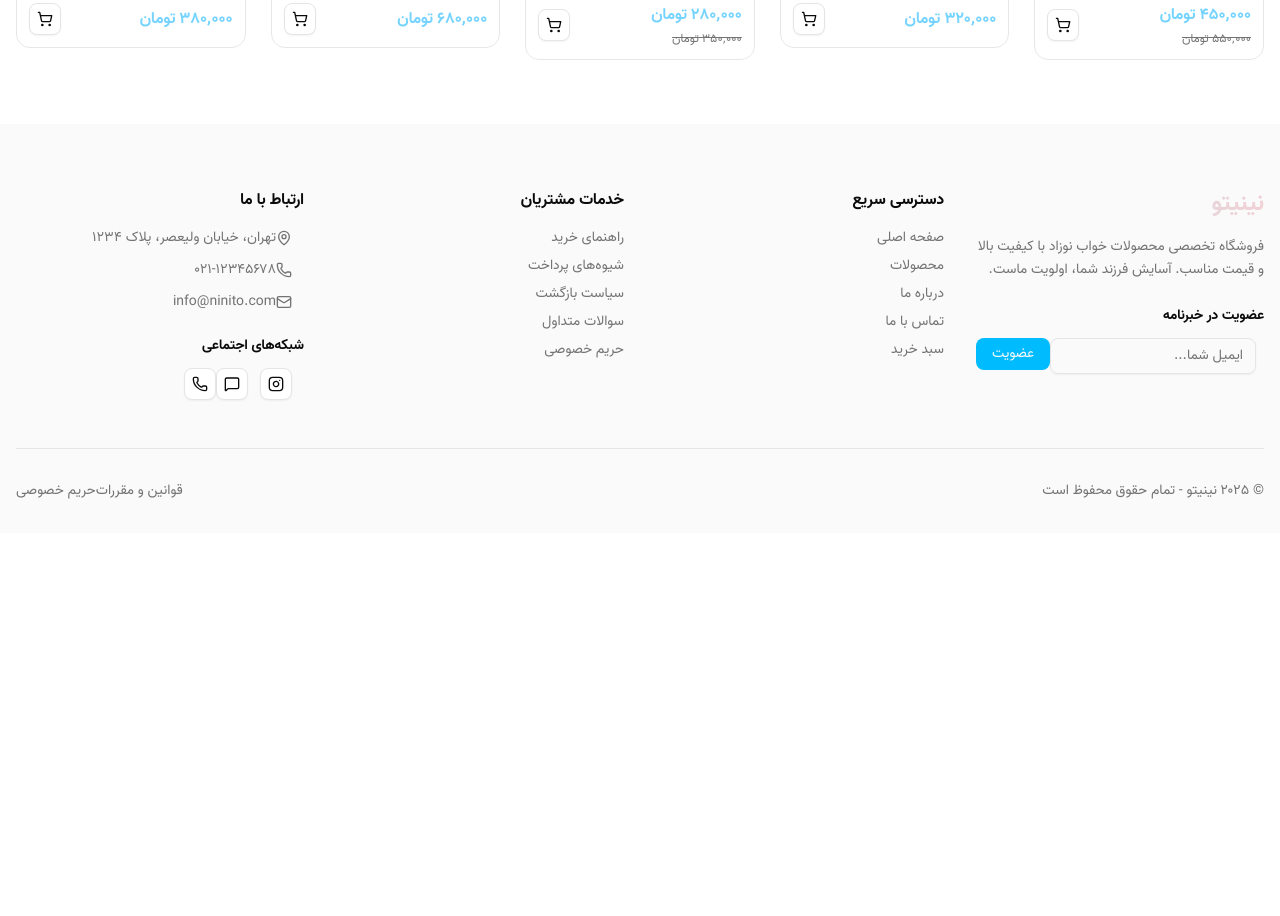
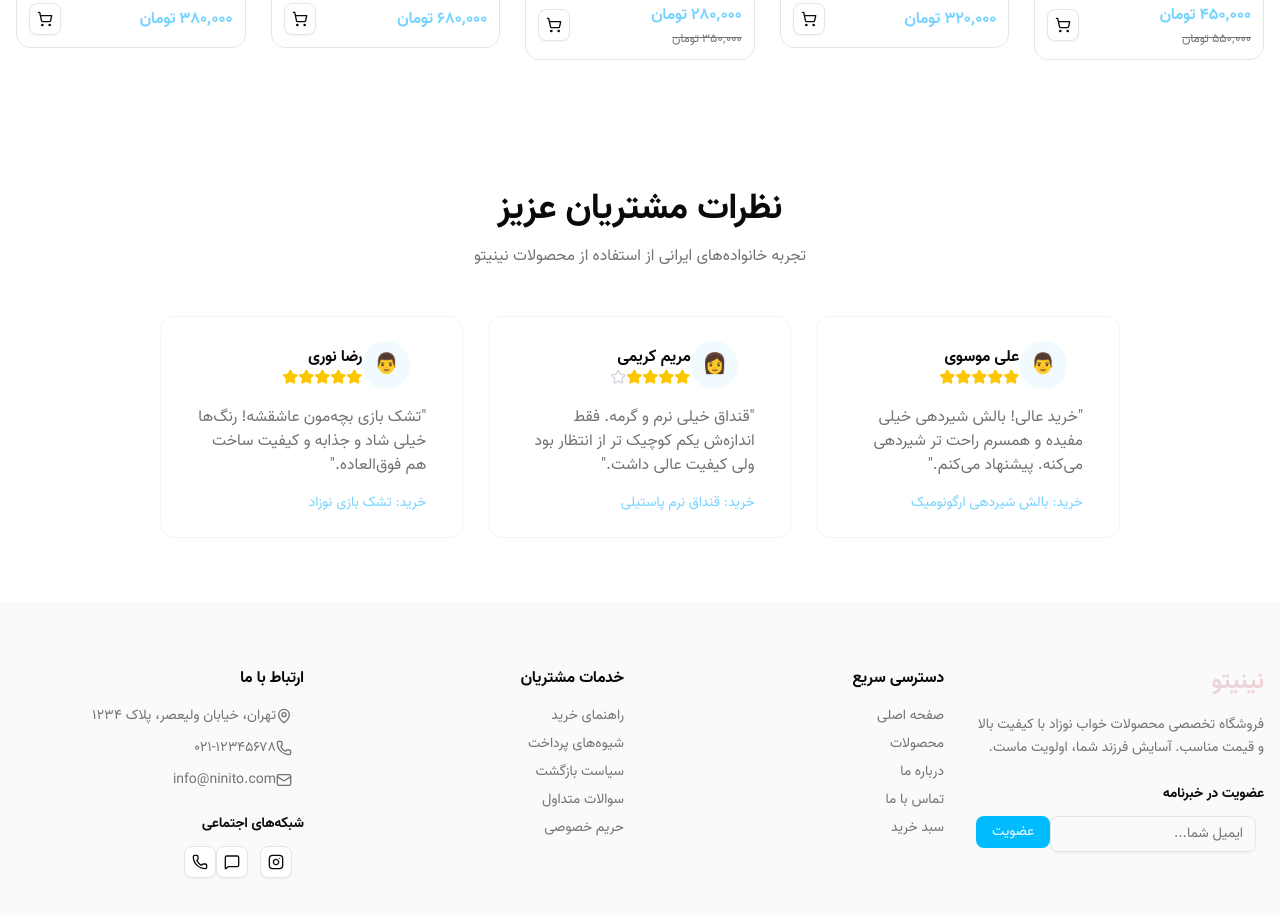
Before and after one commit to LoopCrafter/ninito-client, a Next.js app: page / in a window 1280 px wide. Shown: the part 3160-4076 px from the top of the page. Before the commit the page ends 3693 px from the top, so only its background shows below. Built offline with nearby package versions, Linux system fonts and the light colour scheme.

Commit message:
Implemented Reviews Section

```diff
--- a/app/page.tsx
+++ b/app/page.tsx
@@ -2,6 +2,7 @@ import { CategoriesSection } from "@/components/categories-section";
 import FeaturedProducts from "@/components/featured-products";
 import { HeroSection } from "@/components/hero-section";
 import PopulateProducts from "@/components/populate-products";
+import ReviewSection from "@/components/review-section";
 import { WhyNinito } from "@/components/why-ninito";
 
 export default function Home() {
@@ -12,6 +13,7 @@ export default function Home() {
       <FeaturedProducts />
       <WhyNinito />
       <PopulateProducts />
+      <ReviewSection />
     </div>
   );
 }
--- /dev/null
+++ b/components/review-card.tsx
@@ -0,0 +1,59 @@
+import { cn } from "@/lib/utils";
+import { Star } from "lucide-react";
+
+type Props = {
+  review: {
+    id: string;
+    name: string;
+    avatar: string;
+    rating: number;
+    comment: string;
+    product: string;
+  };
+  totalReviews: number;
+};
+const ReviewCard: React.FC<Props> = ({ review, totalReviews }) => {
+  return (
+    <div
+      key={review.id}
+      className="px-3 bg-white border border-gray-100 rounded-xl"
+    >
+      <div className="bg-card rounded-2xl p-6 card-shadow h-full">
+        {/* Header */}
+        <div className="flex items-center space-x-4 space-x-reverse mb-4">
+          <div className="w-12 h-12 rounded-full bg-primary/10 flex items-center justify-center text-xl">
+            {review.avatar}
+          </div>
+          <div className="flex-1">
+            <h4 className="font-semibold">{review.name}</h4>
+            <div className="flex items-center">
+              {[...Array(5)].map((_, i) => (
+                <Star
+                  key={i}
+                  className={cn(
+                    "h-4 w-4",
+                    i < review.rating
+                      ? "fill-yellow-400 text-yellow-400"
+                      : "text-gray-300"
+                  )}
+                />
+              ))}
+            </div>
+          </div>
+        </div>
+
+        {/* Comment */}
+        <p className="text-muted-foreground mb-4 line-clamp-4">
+          "{review.comment}"
+        </p>
+
+        {/* Product */}
+        <div className="text-sm text-primary font-medium">
+          خرید: {review.product}
+        </div>
+      </div>
+    </div>
+  );
+};
+
+export default ReviewCard;
--- /dev/null
+++ b/components/review-section.tsx
@@ -0,0 +1,44 @@
+"use client";
+import { Swiper, SwiperSlide } from "swiper/react";
+import { reviews } from "../mock";
+import { Autoplay } from "swiper/modules";
+import ReviewCard from "./review-card";
+import "swiper/css";
+import "swiper/css/navigation";
+
+const ReviewSection = () => {
+  return (
+    <section className="py-16 max-w-3/4 mx-auto">
+      <div className="container mx-auto px-4">
+        <div className="text-center mb-12">
+          <h2 className="text-3xl md:text-4xl font-bold mb-4">
+            نظرات مشتریان عزیز
+          </h2>
+          <p className="text-muted-foreground max-w-2xl mx-auto">
+            تجربه خانواده‌های ایرانی از استفاده از محصولات نینیتو
+          </p>
+        </div>
+      </div>
+      <Swiper
+        dir="rtl"
+        breakpoints={{
+          0: { slidesPerView: 1, spaceBetween: 10 },
+          640: { slidesPerView: 2, spaceBetween: 15 },
+          768: { slidesPerView: 2, spaceBetween: 20 },
+          1024: { slidesPerView: 3, spaceBetween: 25 },
+        }}
+        modules={[Autoplay]}
+        loop
+        autoplay={{ delay: 3000 }}
+      >
+        {reviews.map((review) => (
+          <SwiperSlide key={review.id}>
+            <ReviewCard review={review} totalReviews={reviews.length} />
+          </SwiperSlide>
+        ))}
+      </Swiper>
+    </section>
+  );
+};
+
+export default ReviewSection;
--- a/mock/index.js
+++ b/mock/index.js
@@ -94,3 +94,60 @@ export const mockProducts = [
     ],
   },
 ];
+
+export const reviews = [
+  {
+    id: "1",
+    name: "فاطمه احمدی",
+    rating: 5,
+    comment:
+      "آغوشی نینیتو واقعاً فوق‌العاده بود! نوزادم خیلی راحت می‌خوابه توش. کیفیت پارچه عالی و نرمه.",
+    product: "آغوشی نوزاد نینیتو",
+    avatar: "👩",
+  },
+  {
+    id: "2",
+    name: "علی موسوی",
+    rating: 5,
+    comment:
+      "خرید عالی! بالش شیردهی خیلی مفیده و همسرم راحت تر شیردهی می‌کنه. پیشنهاد می‌کنم.",
+    product: "بالش شیردهی ارگونومیک",
+    avatar: "👨",
+  },
+  {
+    id: "3",
+    name: "مریم کریمی",
+    rating: 4,
+    comment:
+      "قنداق خیلی نرم و گرمه. فقط اندازه‌ش یکم کوچیک تر از انتظار بود ولی کیفیت عالی داشت.",
+    product: "قنداق نرم پاستیلی",
+    avatar: "👩",
+  },
+  {
+    id: "4",
+    name: "رضا نوری",
+    rating: 5,
+    comment:
+      "تشک بازی بچه‌مون عاشقشه! رنگ‌ها خیلی شاد و جذابه و کیفیت ساخت هم فوق‌العاده.",
+    product: "تشک بازی نوزاد",
+    avatar: "👨",
+  },
+  {
+    id: "5",
+    name: "زهرا صفری",
+    rating: 5,
+    comment:
+      "پتوی مسافرتی خیلی کاربردیه! برای سفرها عالیه و آسون حمل میشه. بچه‌م هم دوسش داره.",
+    product: "پتوی مسافرتی قابل حمل",
+    avatar: "👩",
+  },
+  {
+    id: "6",
+    name: "زهرا صفری",
+    rating: 5,
+    comment:
+      "پتوی مسافرتی خیلی کاربردیه! برای سفرها عالیه و آسون حمل میشه. بچه‌م هم دوسش داره.",
+    product: "پتوی مسافرتی قابل حمل",
+    avatar: "👩",
+  },
+];
```
